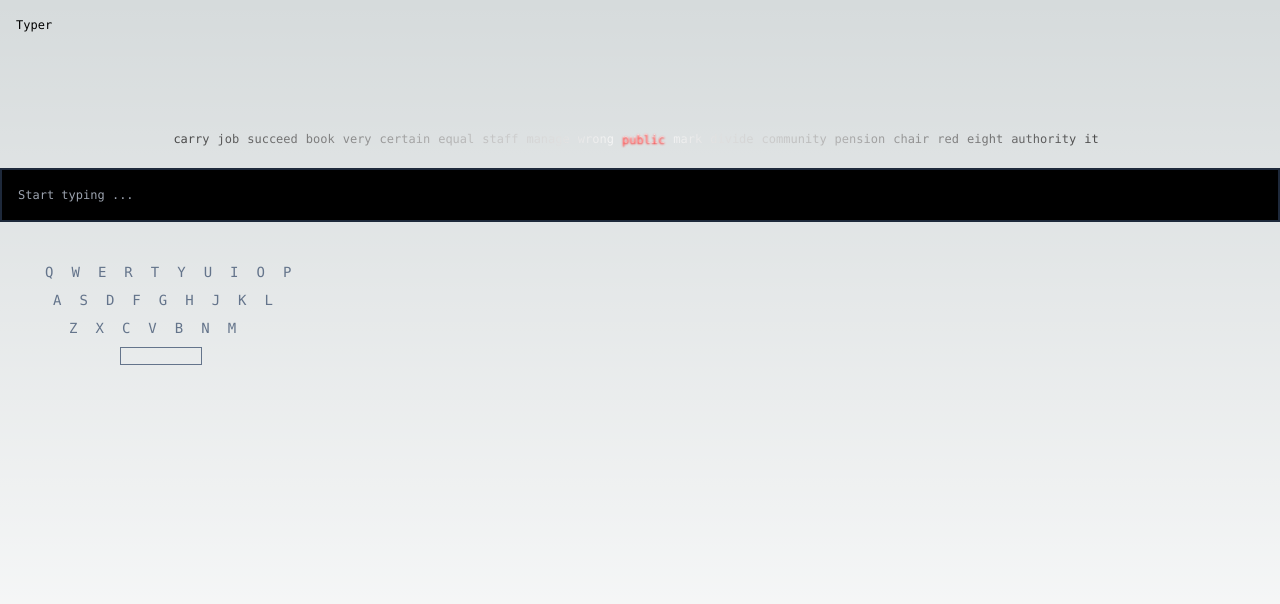
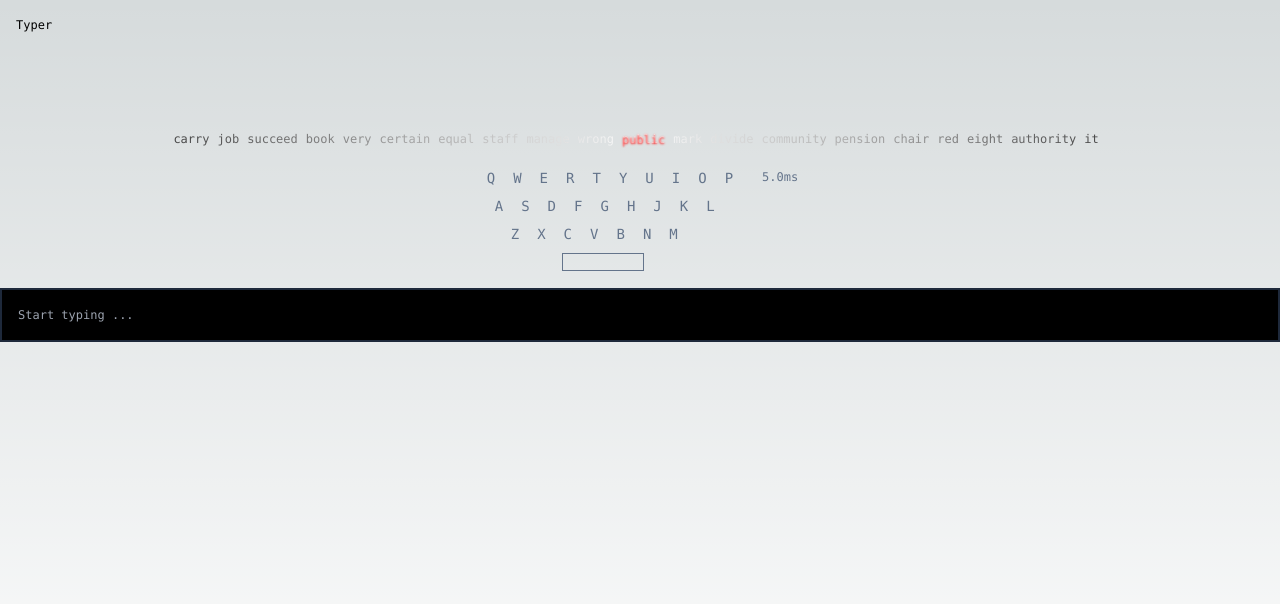
Before and after one commit to maxpaj/typer, a Next.js app: page / in a window 1280 px wide. Shown: the top 604 px of the page. Built offline with nearby package versions, Linux system fonts and the light colour scheme.

Commit message:
chore: improve ui

```diff
--- a/src/components/Typer.tsx
+++ b/src/components/Typer.tsx
@@ -3,11 +3,16 @@
 import { incorrectCharacterIndex } from "@/lib/words";
 import { KeyboardEventHandler, useState } from "react";
 import { KeyboardLayout } from "./Keyboard";
-import { Typed } from "./Typed";
 import { mapKeyToChar } from "@/lib/key-to-char";
 
-const TIME_LIMIT = 60;
-const CHAR_WIDTH = 7.23;
+const FONT_SIZE = window
+  .getComputedStyle(document.documentElement)
+  .getPropertyValue("font-size")
+  .split("px")
+  .map(parseInt)[0];
+
+const TIME_LIMIT = 5;
+const CHAR_WIDTH = FONT_SIZE / 2;
 const START_WORD_INDEX = 10;
 
 type TyperProps = {
@@ -107,27 +112,32 @@ export function Typer({ words }: TyperProps) {
       return <></>;
     }
 
-    const elapsed = time.getTime() - startDate.getTime();
     const wordsPerSecond =
-      (targetWordIndex - START_WORD_INDEX) / (elapsed / 1000);
+      (targetWordIndex - START_WORD_INDEX) / getElapsedMilliseconds() / 1000;
 
     return (
-      <div className={`${stopped ? "text-2xl" : "text-slate-600"}`}>
+      <div className="text-slate-600">
         <p>{targetWordIndex - START_WORD_INDEX} words</p>
         <p>{(wordsPerSecond * 60).toFixed(0)} WPM</p>
-
-        {!stopped && <p>{(elapsed / 1000).toFixed(1)}s</p>}
 
         {stopped && (
           <button
             onClick={() => reset()}
-            className="text-xs text-red-500 hover:text-white"
+            className="text-xs my-4 text-red-500 hover:text-white"
           >
             Try again?
           </button>
         )}
       </div>
     );
+  };
+
+  const getElapsedMilliseconds = () => {
+    if (startDate === undefined) {
+      return 1;
+    }
+
+    return new Date().getTime() - startDate.getTime();
   };
 
   const getScrollX = () => {
@@ -199,6 +209,14 @@ export function Typer({ words }: TyperProps) {
     <div className="font-mono">
       {renderWords()}
 
+      <div className="flex justify-center mb-4 gap-4">
+        <KeyboardLayout highlight={typedRaw.slice(-1)} />
+
+        <p className="text-slate-500">
+          {(TIME_LIMIT - getElapsedMilliseconds() / 1000).toFixed(1)}ms
+        </p>
+      </div>
+
       <input
         autoFocus={true}
         placeholder={stopped ? "..." : "Start typing ..."}
@@ -209,12 +227,7 @@ export function Typer({ words }: TyperProps) {
         className="bg-black disabled:text-slate-500 text-white outline-none border-slate-800 border-2 w-full p-4"
       />
 
-      <div className="flex p-10 justify-between">
-        <KeyboardLayout highlight={typedRaw.slice(-1)} />
-        {renderStats()}
-      </div>
-
-      <Typed typedRaw={typedRaw} />
+      <div className="flex p-10 justify-between">{renderStats()}</div>
     </div>
   );
 }
```
